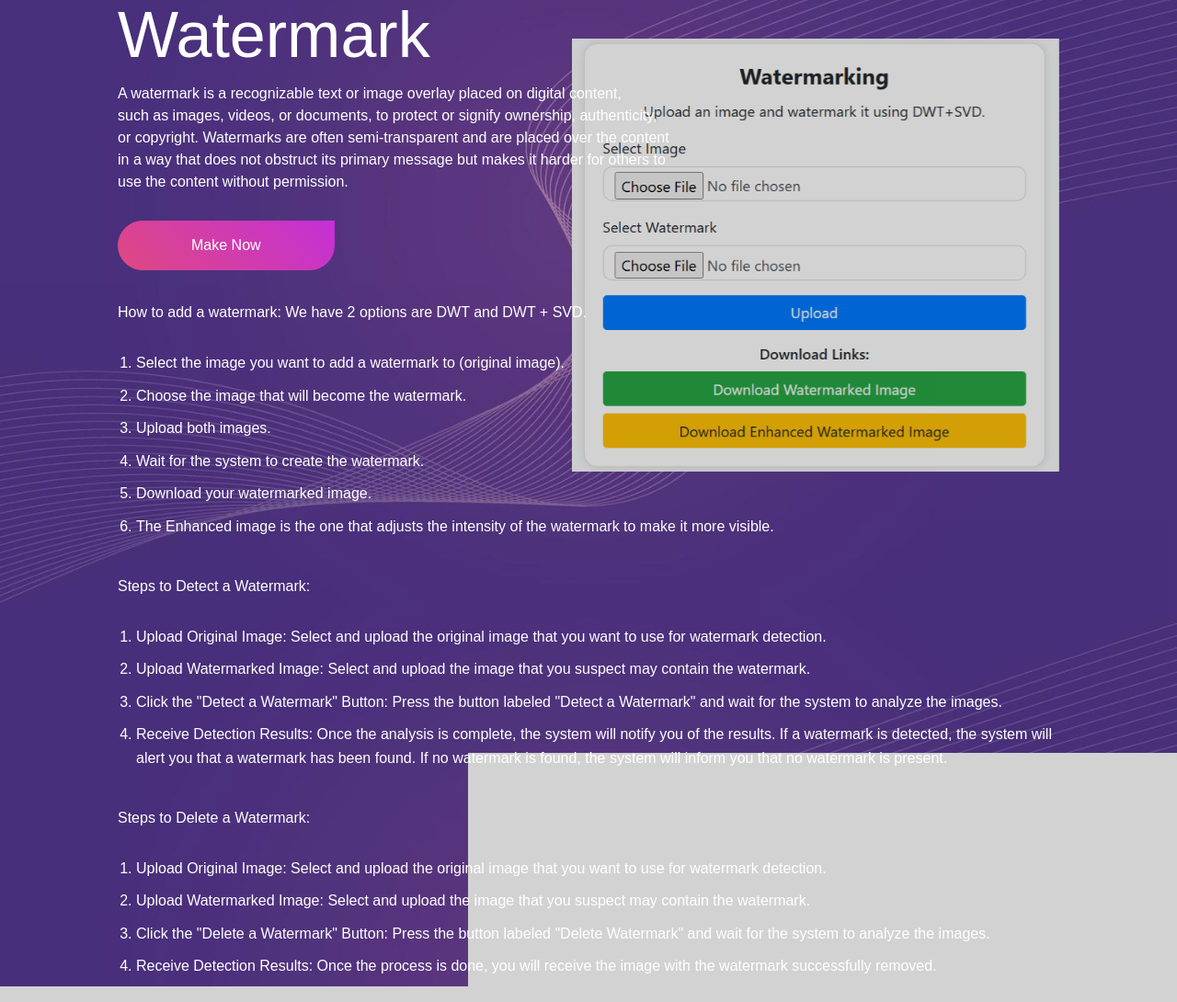
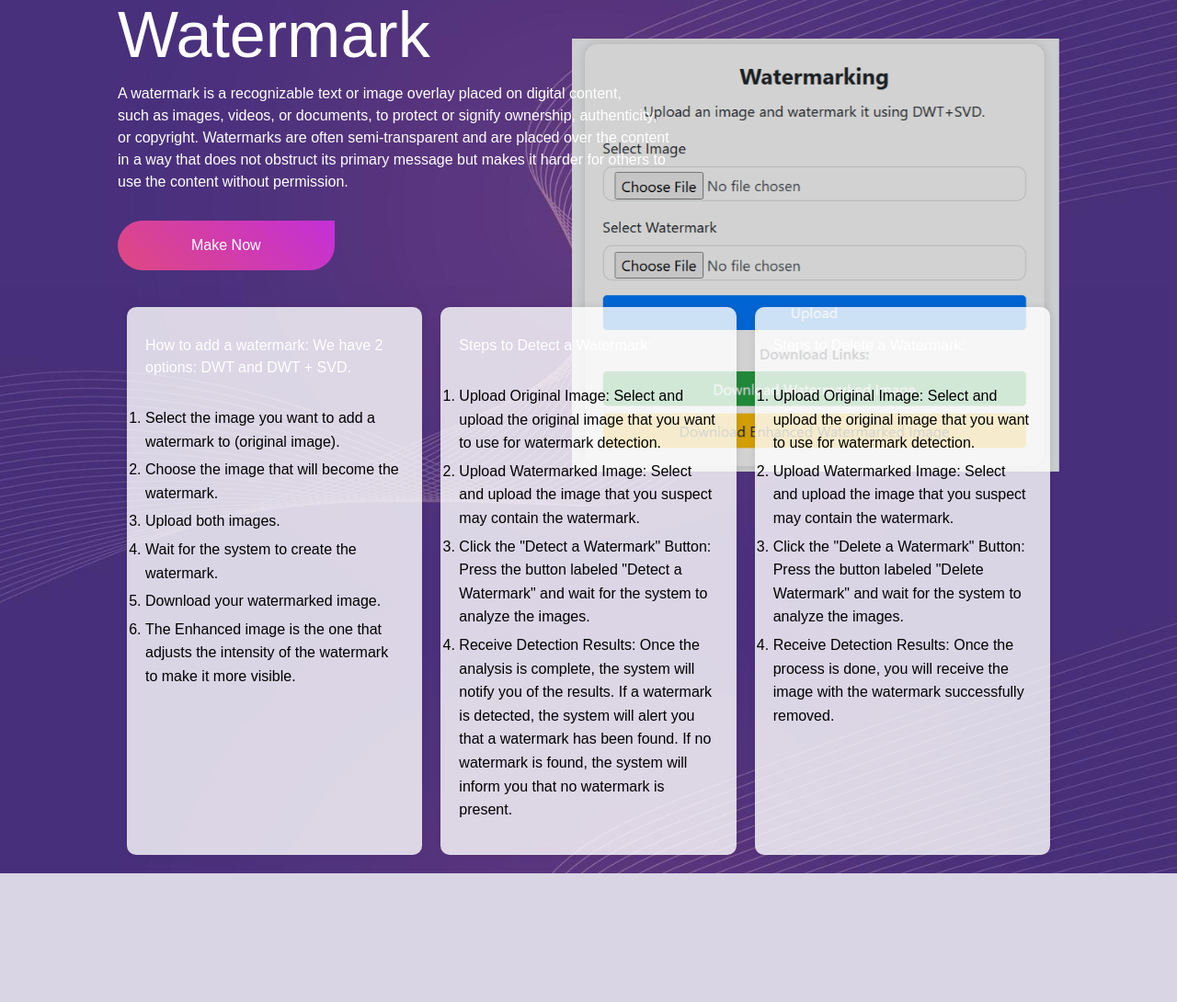
Before and after one commit to Poomdevkub/Watermark-Picture, a Flask app: page / in a window 1280 px wide. Shown: the part 198-1288 px from the top of the page at 92% size. After the commit the page ends 1148 px from the top, so only its background shows below. Run offline with Flask 3, Linux system fonts and the light colour scheme; some libraries are stand-ins or nearby versions.

Commit message:
ลองทำให้มันจัดเรียงแบบคอลั่ม

```diff
--- a/Web/watermark_app/static/styles.css
+++ b/Web/watermark_app/static/styles.css
@@ -237,3 +237,30 @@ nav + .dwt {
    margin-bottom: 10px; /* เพิ่มระยะห่างระหว่างรายการ */
    list-style-position: inside; /* ทำให้ bullet อยู่ด้านใน */
 }
+
+.watermark-steps {
+   display: flex;
+   justify-content: space-between; /* Create space between the columns */
+   flex-wrap: wrap; /* Allow wrapping for smaller screens */
+   margin-top: 30px; /* Add margin for spacing */
+}
+
+.step {
+   flex: 1; /* Allow each step to grow equally */
+   min-width: 300px; /* Minimum width for each column */
+   margin: 10px; /* Space between the columns */
+   background-color: rgba(255, 255, 255, 0.8); /* Light background for readability */
+   border-radius: 10px; /* Rounded corners */
+   padding: 20px; /* Inner padding */
+   box-shadow: 0 0 10px rgba(0, 0, 0, 0.1); /* Slight shadow for depth */
+}
+
+.content ol {
+   margin-top: 10px; /* Reduced margin for better spacing */
+   margin-left: 0; /* Align lists to the left */
+   color: #000; /* Change color for better contrast */
+}
+
+.content li {
+   margin-bottom: 5px; /* Reduced space between list items */
+}
--- a/Web/watermark_app/templates/index.html
+++ b/Web/watermark_app/templates/index.html
@@ -22,9 +22,9 @@
             use the content without permission.
         </p>
         <a href="/make-watermark" class="bth anim">Make Now</a>
-        <p class="anim">
-            <br>How to add a watermark: We have 2 options are DWT and DWT + SVD.
-        </p>
+        <div class="watermark-steps">
+            <div class="step">
+                <p class="anim">How to add a watermark: We have 2 options: DWT and DWT + SVD.</p>
                 <ol>
                     <li>Select the image you want to add a watermark to (original image).</li>
                     <li>Choose the image that will become the watermark.</li>
@@ -33,23 +33,27 @@
                     <li>Download your watermarked image.</li>
                     <li>The Enhanced image is the one that adjusts the intensity of the watermark to make it more visible.</li>
                 </ol>
-        <p class="anim">
-            <br>Steps to Detect a Watermark:
-        </p>
+            </div>
+            <div class="step">
+                <p class="anim">Steps to Detect a Watermark:</p>
                 <ol>
                     <li>Upload Original Image: Select and upload the original image that you want to use for watermark detection.</li>
                     <li>Upload Watermarked Image: Select and upload the image that you suspect may contain the watermark.</li>
                     <li>Click the "Detect a Watermark" Button: Press the button labeled "Detect a Watermark" and wait for the system to analyze the images.</li>
                     <li>Receive Detection Results: Once the analysis is complete, the system will notify you of the results. If a watermark is detected, the system will alert you that a watermark has been found. If no watermark is found, the system will inform you that no watermark is present.</li>
                 </ol>
-        <p class="anim">
-            <br>Steps to Delete a Watermark:
-        </p>
+            </div>
+            <div class="step">
+                <p class="anim">Steps to Delete a Watermark:</p>
                 <ol>
                     <li>Upload Original Image: Select and upload the original image that you want to use for watermark detection.</li>
                     <li>Upload Watermarked Image: Select and upload the image that you suspect may contain the watermark.</li>
                     <li>Click the "Delete a Watermark" Button: Press the button labeled "Delete Watermark" and wait for the system to analyze the images.</li>
-            <li>Receive Detection Results:  Once the process is done, you will receive the image with the watermark successfully removed.</li>
+                    <li>Receive Detection Results: Once the process is done, you will receive the image with the watermark successfully removed.</li>
+                </ol>
+            </div>
+        </div>
+
         </div>
 </div>
     <img src="{{ url_for('static', filename='images/Screenshot.png') }}" class="feature-img anim">
```
Lines whose indentation alone changed are shown as unchanged.
